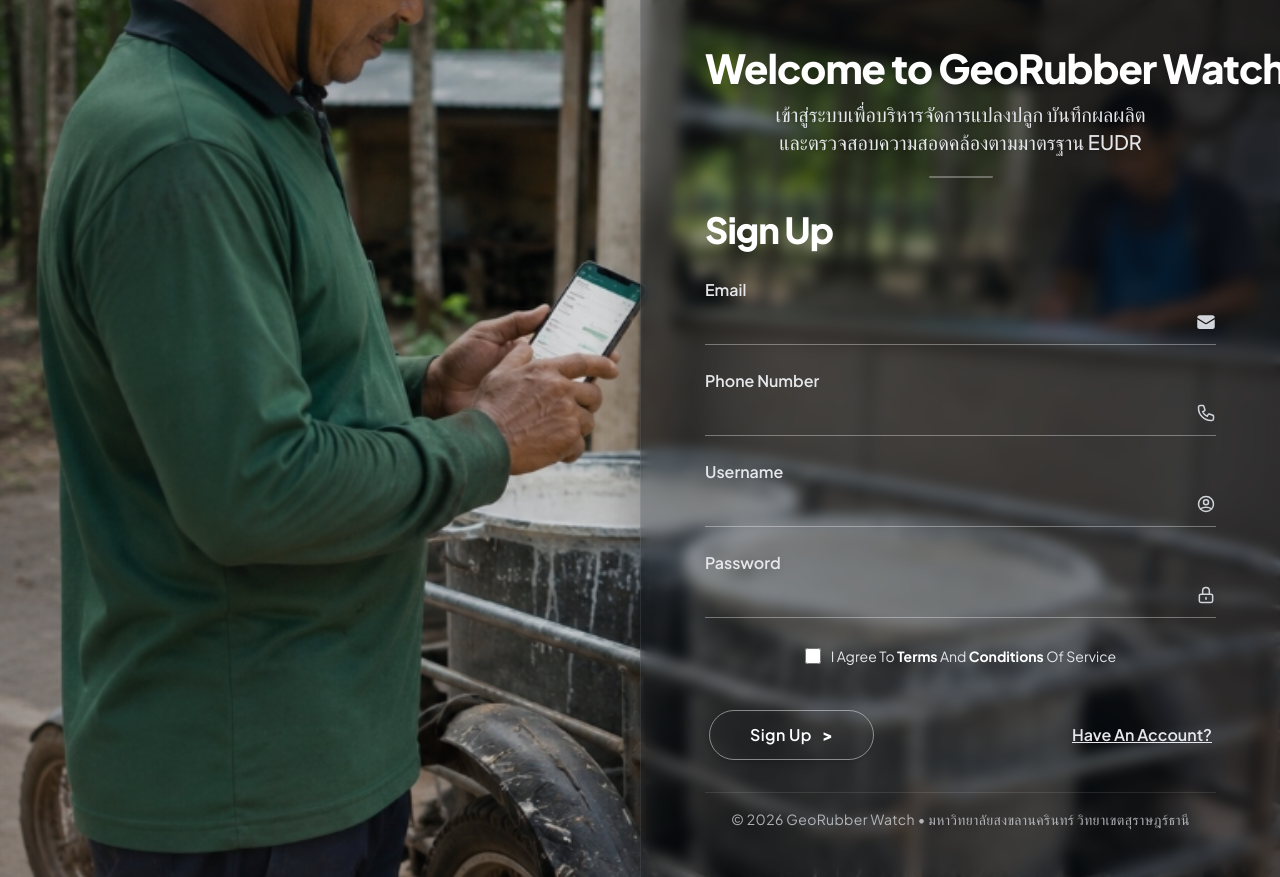
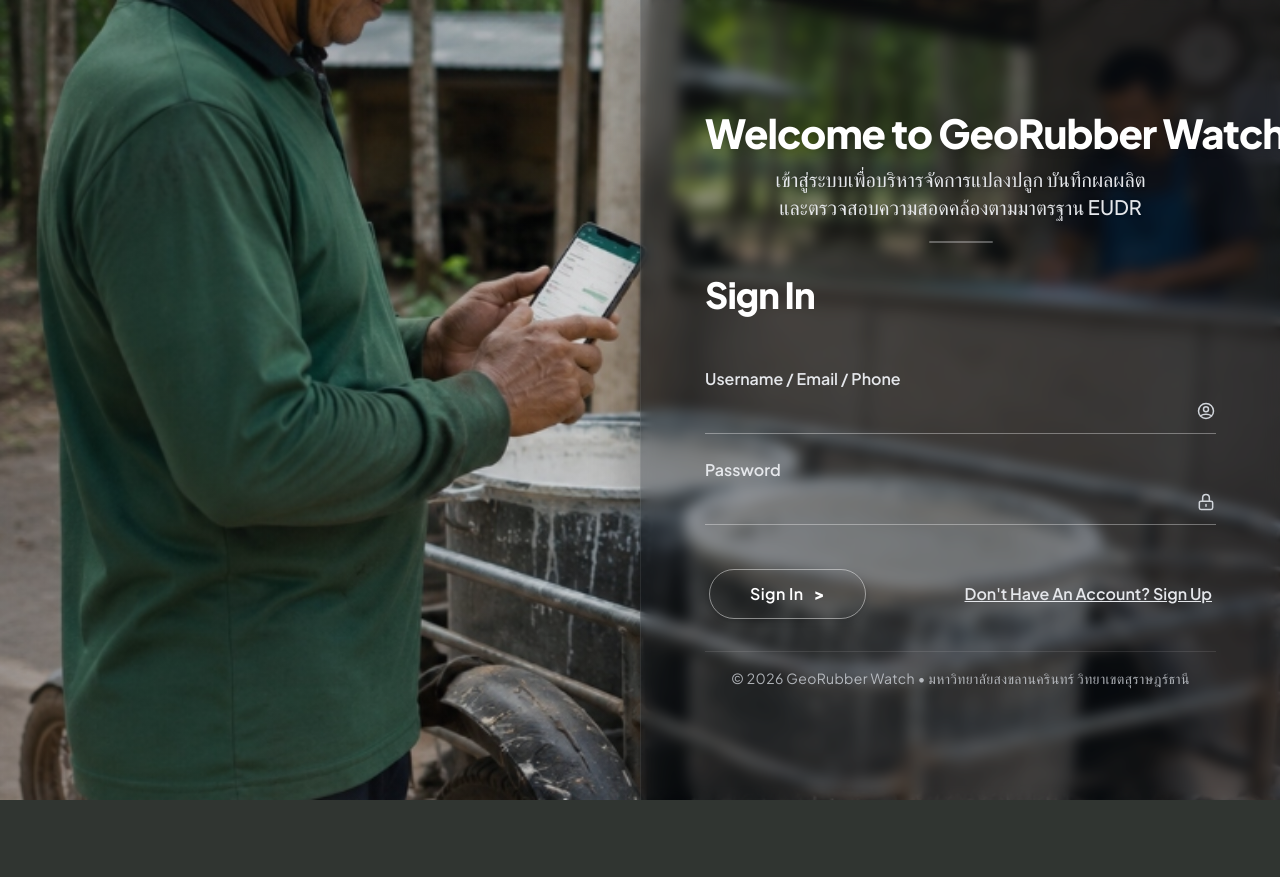
Before and after one commit to Manatsanan066/GeoRubber-Watch, a PHP site: page /RB/login.php in a window 1280 px wide. After the commit the page ends 800 px from the top, so only its background shows below. Run offline with PHP 8.4, Linux system fonts and the light colour scheme; some libraries are stand-ins or nearby versions; some web fonts are replaced.

Commit message:
feat(login): set Sign In as default initial view and toggle to Sign Up

```diff
--- a/login.php
+++ b/login.php
@@ -17,7 +17,7 @@ if (!empty($redirect)) {
 <head>
     <meta charset="UTF-8">
     <meta name="viewport" content="width=device-width, initial-scale=1.0">
-    <title>Sign Up - GeoRubber Watch</title>
+    <title>Sign In - GeoRubber Watch</title>
 
     <!-- Google Fonts -->
     <link rel="preconnect" href="https://fonts.googleapis.com">
@@ -114,15 +114,15 @@ if (!empty($redirect)) {
                     <div class="w-16 h-0.5 bg-white/30 mx-auto mt-5 rounded-full"></div>
                 </div>
 
-                <!-- 2. Sign Up Title (จัดวางตำแหน่งให้ตรงกับช่อง Email ด้านล่าง) -->
+                <!-- 2. Form Title -->
                 <h2 id="formTitle" class="text-3xl sm:text-4xl font-extrabold text-white text-left w-full mb-7 tracking-tight">
-                    Sign Up
+                    Sign In
                 </h2>
 
                 <form id="signupForm" onsubmit="handleSubmit(event)" class="w-full space-y-5">
 
-                    <!-- 3. Email Field (ไอคอนใหม่สไตล์ Solid Envelope แบบคมชัด) -->
-                    <div id="emailFieldGroup" class="space-y-1.5">
+                    <!-- 3. Email Field (ซ่อนในโหมด Sign In) -->
+                    <div id="emailFieldGroup" class="hidden space-y-1.5">
                         <label for="email" class="block text-sm sm:text-base font-semibold text-gray-200">
                             Email
                         </label>
@@ -130,7 +130,6 @@ if (!empty($redirect)) {
                             <input type="email"
                                    id="email"
                                    name="email"
-                                   required
                                    class="w-full bg-transparent border-none outline-none text-white text-base sm:text-lg font-normal pr-3 placeholder-transparent">
                             <!-- Solid Mail Envelope Icon -->
                             <svg class="w-5 h-5 text-gray-300 shrink-0" viewBox="0 0 24 24" fill="currentColor">
@@ -140,8 +139,8 @@ if (!empty($redirect)) {
                         </div>
                     </div>
 
-                    <!-- 4. Phone Number Field (อยู่บน Username) -->
-                    <div id="phoneFieldGroup" class="space-y-1.5 pt-1">
+                    <!-- 4. Phone Number Field (อยู่บน Username, ซ่อนในโหมด Sign In) -->
+                    <div id="phoneFieldGroup" class="hidden space-y-1.5 pt-1">
                         <label for="phone" class="block text-sm sm:text-base font-semibold text-gray-200">
                             Phone Number
                         </label>
@@ -149,7 +148,6 @@ if (!empty($redirect)) {
                             <input type="tel"
                                    id="phone"
                                    name="phone"
-                                   required
                                    class="w-full bg-transparent border-none outline-none text-white text-base sm:text-lg font-normal pr-3 placeholder-transparent">
                             <!-- Phone Icon -->
                             <svg class="w-5 h-5 text-gray-300 shrink-0" fill="none" stroke="currentColor" viewBox="0 0 24 24">
@@ -161,7 +159,7 @@ if (!empty($redirect)) {
                     <!-- 5. Username Field (เพิ่มขนาด Label & Input & Icon) -->
                     <div class="space-y-1.5 pt-1">
                         <label id="usernameLabel" for="username" class="block text-sm sm:text-base font-semibold text-gray-200">
-                            Username
+                            Username / Email / Phone
                         </label>
                         <div class="line-input flex items-center justify-between pb-2">
                             <input type="text"
@@ -176,7 +174,7 @@ if (!empty($redirect)) {
                         </div>
                     </div>
 
-                    <!-- 5. Password Field (เพิ่มขนาด Label & Input & Icon) -->
+                    <!-- 6. Password Field (เพิ่มขนาด Label & Input & Icon) -->
                     <div class="space-y-1.5 pt-1">
                         <label for="password" class="block text-sm sm:text-base font-semibold text-gray-200">
                             Password
@@ -194,12 +192,11 @@ if (!empty($redirect)) {
                         </div>
                     </div>
 
-                    <!-- Terms Checkbox (ขนาดใหญ่ขึ้น จัดกึ่งกลาง) -->
-                    <div id="termsGroup" class="pt-2 flex justify-center">
+                    <!-- Terms Checkbox (ซ่อนในโหมด Sign In) -->
+                    <div id="termsGroup" class="hidden pt-2 flex justify-center">
                         <label class="flex items-center gap-2.5 cursor-pointer text-xs sm:text-sm text-gray-200 select-none">
                             <input type="checkbox"
                                    id="agreeTerms"
-                                   required
                                    class="w-4 h-4 rounded bg-transparent border border-white/50 accent-white cursor-pointer">
                             <span>
                                 I Agree To <b class="text-white font-bold">Terms</b> And <b class="text-white font-bold">Conditions</b> Of Service
@@ -210,22 +207,22 @@ if (!empty($redirect)) {
                     <!-- Feedback Banner -->
                     <div id="signupFeedback" class="hidden text-xs sm:text-sm rounded-xl p-3 text-center font-medium"></div>
 
-                    <!-- 6. Action Row: Sign Up > & Have An Account? (ขนาดใหญ่ขึ้น สมดุล) -->
+                    <!-- Action Row: Sign In > & Don't Have An Account? Sign Up -->
                     <div class="flex items-center justify-between pt-6 px-1">
                         <!-- Submit Button -->
                         <button type="submit"
                                 id="btnSignup"
                                 class="btn-outline-pill rounded-full px-8 sm:px-10 py-2.5 sm:py-3 text-sm sm:text-base font-semibold tracking-wide text-white shadow-md flex items-center gap-2.5 cursor-pointer">
-                            <span id="btnText">Sign Up</span>
+                            <span id="btnText">Sign In</span>
                             <span class="font-extrabold text-sm sm:text-base">&gt;</span>
                         </button>
 
-                        <!-- Have An Account? Link -->
+                        <!-- Toggle Mode Link -->
                         <button type="button"
                                 id="toggleModeBtn"
                                 onclick="toggleAuthMode()"
                                 class="text-sm sm:text-base text-gray-200 hover:text-white underline font-semibold transition cursor-pointer">
-                            Have An Account?
+                            Don't Have An Account? Sign Up
                         </button>
                     </div>
 
@@ -246,7 +243,7 @@ if (!empty($redirect)) {
     <script>
         const API_BASE = window.location.pathname.includes('/pages/') ? '../api' : 'api';
         const REDIRECT_URL = <?= json_encode($clean_redirect) ?>;
-        let isSignupMode = true;
+        let isSignupMode = false;
 
         function toggleAuthMode() {
             isSignupMode = !isSignupMode;
@@ -275,7 +272,7 @@ if (!empty($redirect)) {
                 termsGroup.classList.remove('hidden');
                 agreeTerms.required = true;
                 btnText.textContent = 'Sign Up';
-                toggleBtn.textContent = 'Have An Account?';
+                toggleBtn.textContent = 'Have An Account? Sign In';
             } else {
                 formTitle.textContent = 'Sign In';
                 document.title = 'Sign In - GeoRubber Watch';
```
